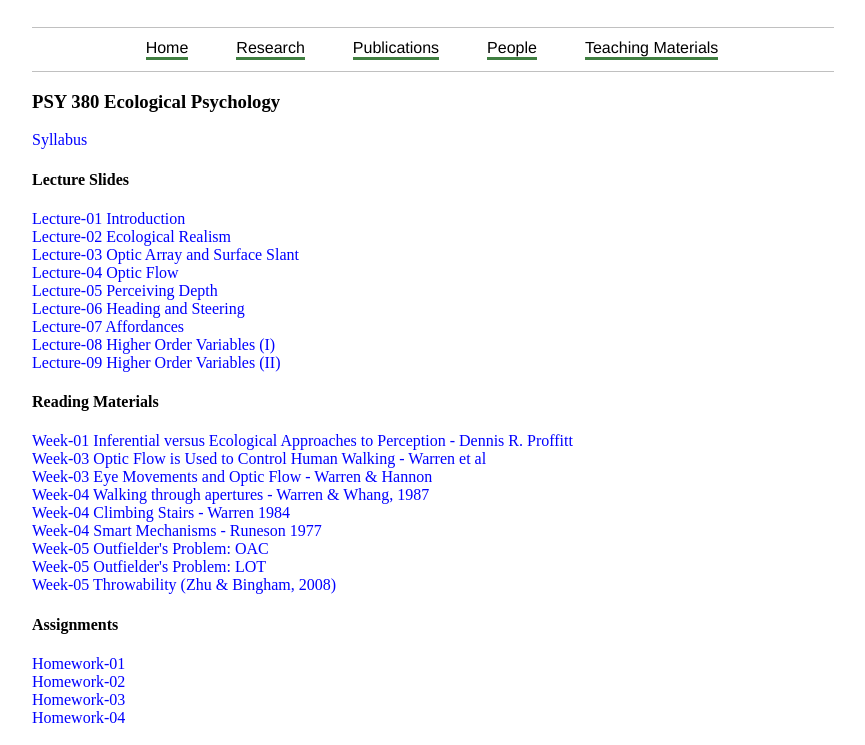
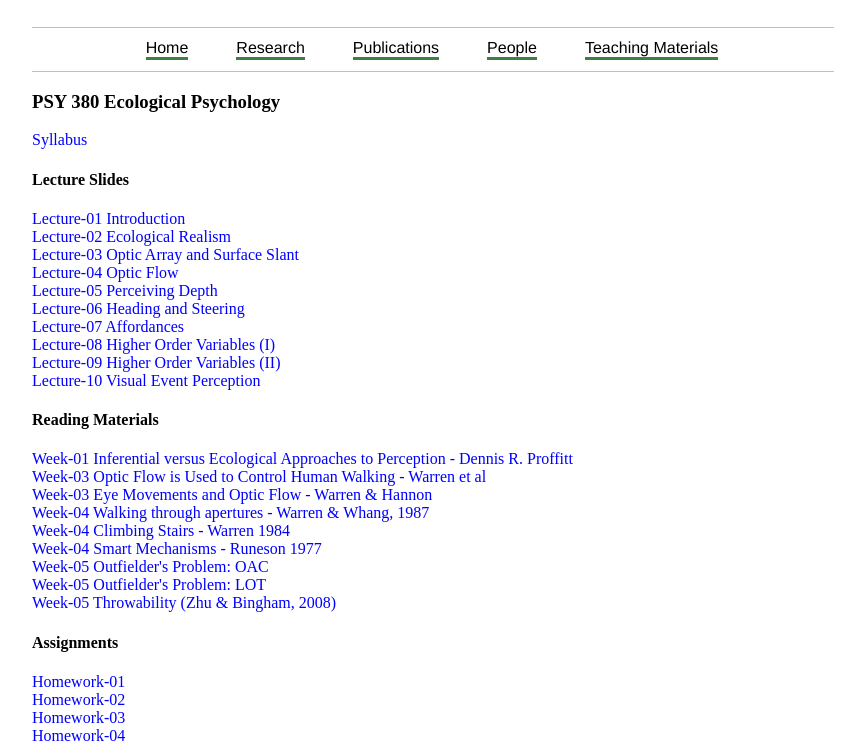
Before and after one commit to PALab-cn/PALab-cn.github.io, a plain HTML site: page source/materials.html in a window 1280 px wide. Shown: the part 115-860 px from the top of the page, without its empty margins (208-1073 px from the left). Drawn offline with Linux system fonts and the light colour scheme.

Commit message:
lecture 10 new

```diff
--- a/source/materials.html
+++ b/source/materials.html
@@ -62,6 +62,8 @@
     <br>
      <a style="color:blue" href="Materials/PSY_380_ECO_PSY/WEEK05/Lec9_higherOrderVariables2.pptx">Lecture-09 Higher Order Variables (II) </a>
     <br>
+    <a style="color:blue" href="Materials/PSY_380_ECO_PSY/WEEK06/Lec10_VEP.pdf">Lecture-10 Visual Event Perception </a>
+    <br>
     <h4>Reading Materials</h4>
     <a style="color:blue" href="Materials/PSY_380_ECO_PSY/WEEK01/Wk1_SternbergRobert_1999_13InferentialVersusEc_TheNatureOfCognition.pdf">Week-01 Inferential versus Ecological Approaches to Perception - Dennis R. Proffitt</a>
     <br>
```
Also changed, not shown: 3 other files.
